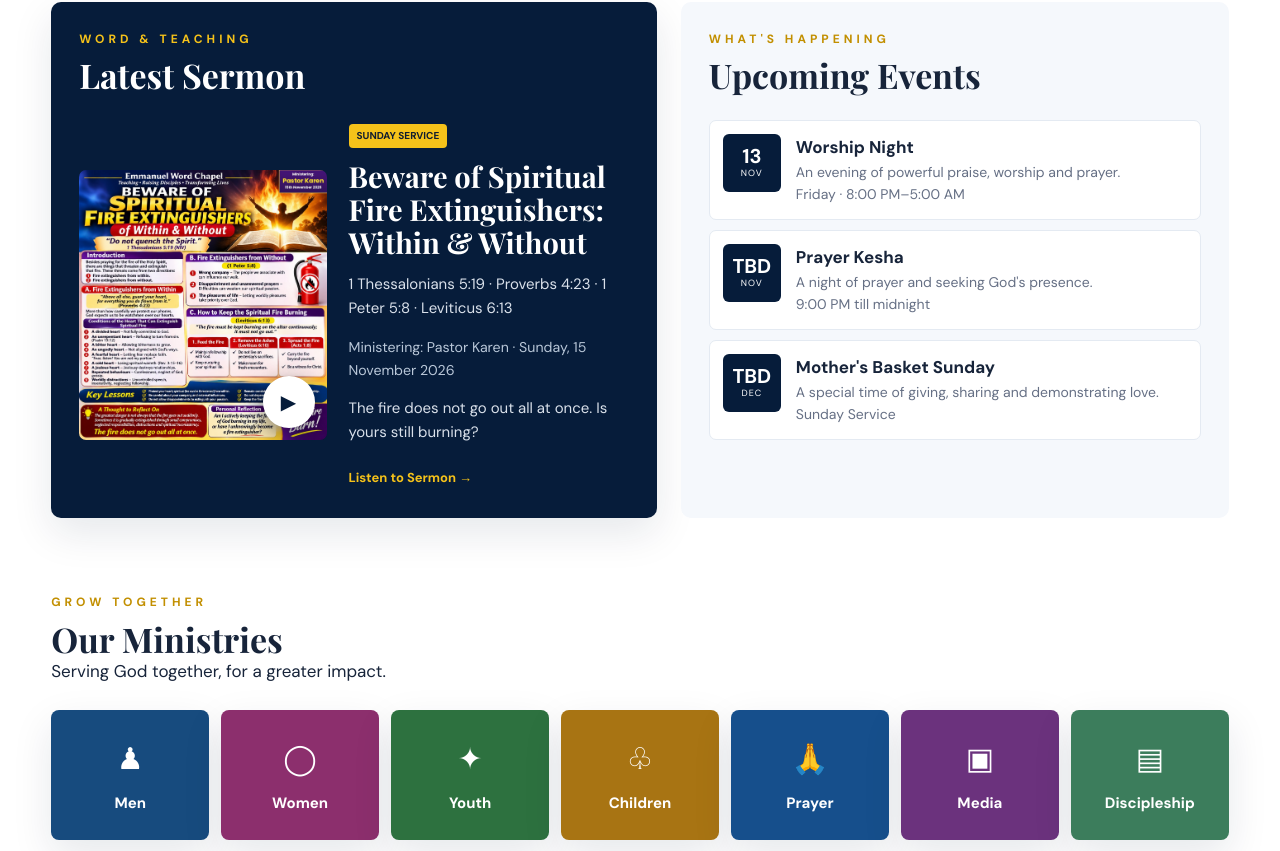
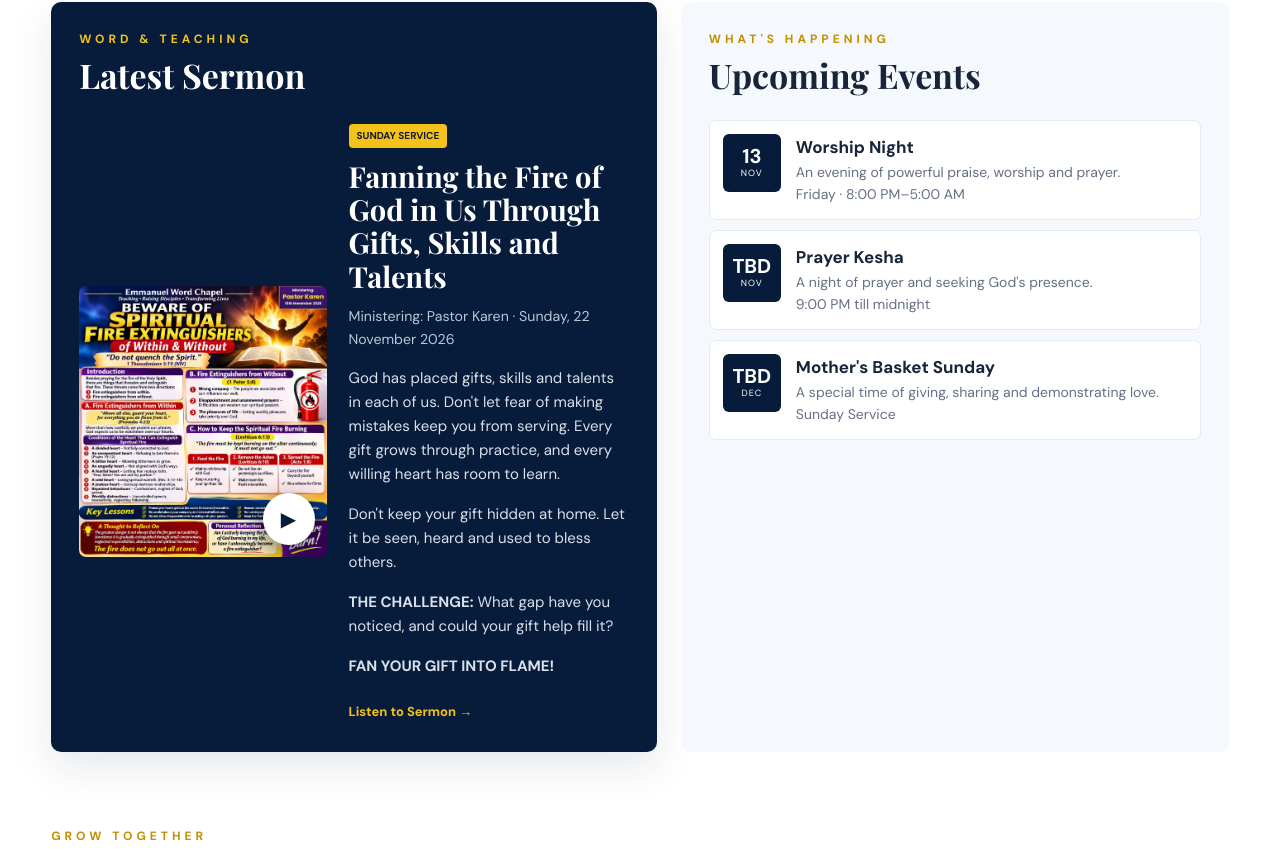
Before and after one commit to MohmisInfusion/Web, a plain HTML site: page index.html in a window 1280 px wide. Shown: the part 1234-2085 px from the top of the page. Drawn offline with nearby package versions, Linux system fonts and the light colour scheme.

Commit message:
Update index.html

```diff
--- a/index.html
+++ b/index.html
@@ -185,18 +185,40 @@
 
       <div class="sermon-copy">
   <span class="pill">SUNDAY SERVICE</span>
-            <h3>Beware of Spiritual Fire Extinguishers:<br>Within &amp; Without</h3>
+
+  <h3>Fanning the Fire of God in Us Through Gifts, Skills and Talents</h3>
+
+  <small>
+    Ministering: Pastor Karen · Sunday, 22 November 2026
+  </small>
+
   <p>
-              1 Thessalonians 5:19 · Proverbs 4:23 ·
-              1 Peter 5:8 · Leviticus 6:13
+    God has placed gifts, skills and talents in each of us.
+    Don't let fear of making mistakes keep you from serving.
+    Every gift grows through practice, and every willing heart
+    has room to learn.
   </p>
-            <small>
-              Ministering: Pastor Karen · Sunday, 15 November 2026
-            </small>
+
   <p>
-              The fire does not go out all at once. Is yours still burning?
+    Don't keep your gift hidden at home. Let it be seen,
+    heard and used to bless others.
   </p>
-            <a href="https://on.soundcloud.com/RSlVJ5hSmCKd4y5WY7" class="text-link js-listen-sermon" target="_blank" rel="noopener noreferrer">Listen to Sermon →</a>
+
+  <p>
+    <strong>THE CHALLENGE:</strong>
+    What gap have you noticed, and could your gift help fill it?
+  </p>
+
+  <p>
+    <strong>FAN YOUR GIFT INTO FLAME!</strong>
+  </p>
+
+  <a href="https://on.soundcloud.com/RSlVJ5hSmCKd4y5WY7"
+     class="text-link js-listen-sermon"
+     target="_blank"
+     rel="noopener noreferrer">
+    Listen to Sermon →
+  </a>
       </div>
         </div>
       </div>
```
Lines whose indentation alone changed are shown as unchanged.
